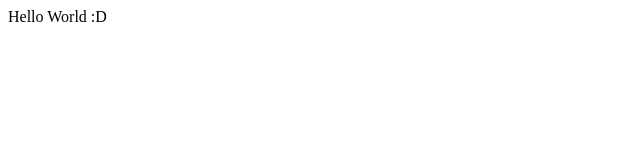
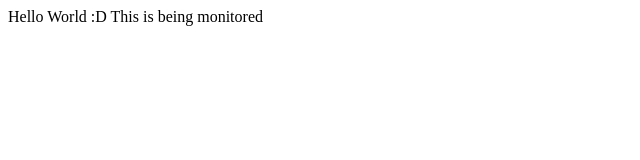
Before and after one commit to Donna-Smee/first-web-app, a website: page public/index.html in a window 1280 px wide. Shown: the whole page, without its empty margins (0-640 px from the left). Drawn offline with Linux system fonts and the light colour scheme.

```diff
--- a/public/index.html
+++ b/public/index.html
@@ -6,6 +6,6 @@
     <title>Document</title>
 </head>
 <body>
-    Hello World :D
+    Hello World :D This is being monitored
 </body>
 </html>
```
Also changed, not shown: .github/workflows/ci_cd.yml.
